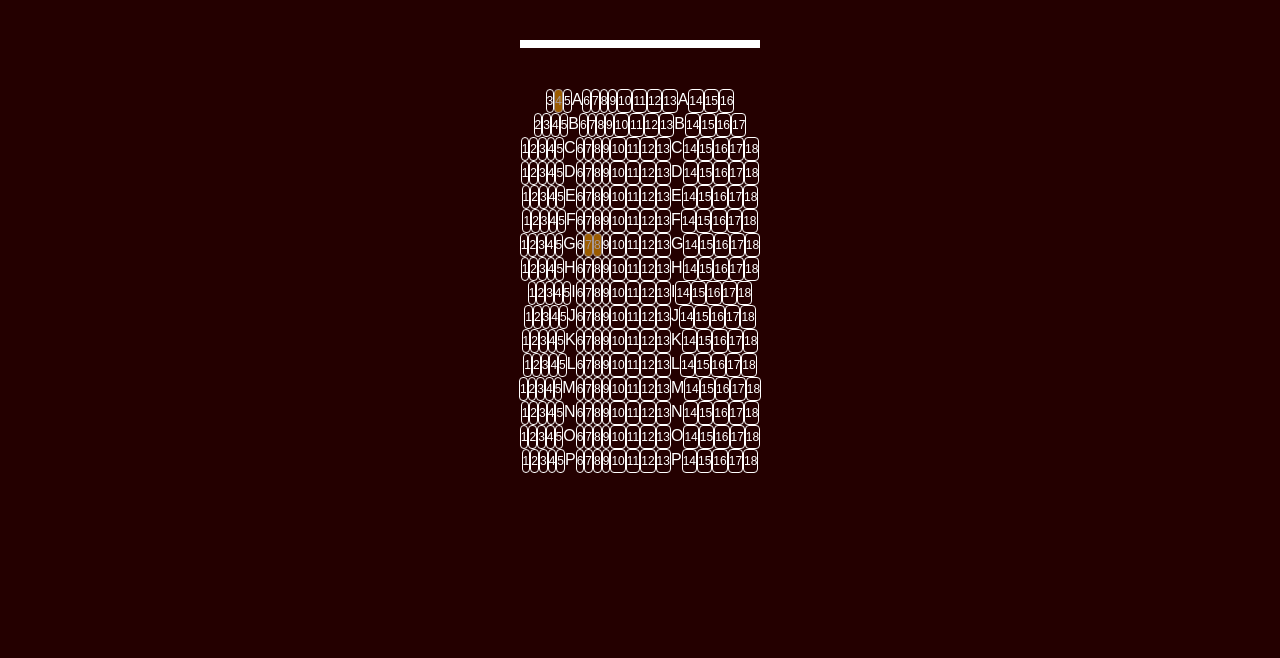
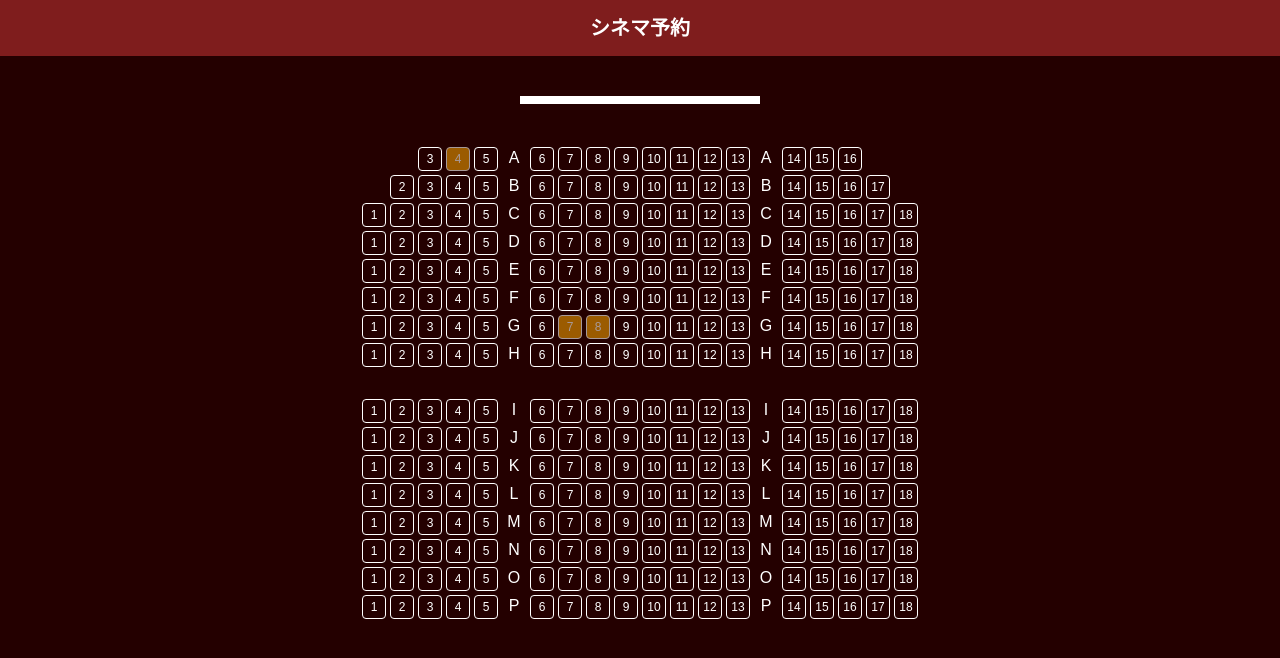
Before and after one commit to TaiyoMaruyama/cinema-reservation-app, a Next.js app in the folder frontend/: page / in a window 1280 px wide. Shown: the top 658 px of the page. Built offline with nearby package versions, Linux system fonts and the light colour scheme.

Commit message:
ヘッダーのベースを作成

```diff
--- a/frontend/app/layout.tsx
+++ b/frontend/app/layout.tsx
@@ -1,3 +1,4 @@
+import Header from '@/components/header/Header'
 import type { Metadata } from 'next'
 import './globals.css'
 
@@ -13,7 +14,10 @@ export default function RootLayout({
 }>) {
   return (
     <html lang='ja'>
-      <body>{children}</body>
+      <body className='w-full'>
+        <Header />
+        {children}
+      </body>
     </html>
   )
 }
--- a/frontend/components/gadgets/seatButton.tsx
+++ b/frontend/components/gadgets/seatButton.tsx
@@ -2,7 +2,6 @@ import { Slot } from '@radix-ui/react-slot'
 import { type VariantProps, cva } from 'class-variance-authority'
 import * as React from 'react'
 
-import { seatButtonSize } from '@/consts/reservation'
 import { cn } from '@/lib/utils'
 
 const buttonVariants = cva(
@@ -48,7 +47,7 @@ const SeatButtonComponent = React.forwardRef<
   ) => {
     const Comp = asChild ? Slot : 'button'
     return (
-      <div className={seatButtonSize}>
+      <div className='w-6 h-6 m-0.5'>
         {!disabled ? (
           <Comp
             className={cn(buttonVariants({ className, selected, reserved }))}
@@ -67,9 +66,7 @@ const SeatButtonComponent = React.forwardRef<
 SeatButtonComponent.displayName = 'Button'
 
 const SeatBlankComponent: React.FC<{ alpha?: string }> = ({ alpha = '' }) => {
-  return (
-    <div className={`${seatButtonSize} text-center  text-white`}>{alpha}</div>
-  )
+  return <div className='w-6 h-6 m-0.5 text-center text-white'>{alpha}</div>
 }
 
 export { SeatBlankComponent, SeatButtonComponent, buttonVariants }
--- /dev/null
+++ b/frontend/components/header/Header.tsx
@@ -0,0 +1,9 @@
+const Header = () => {
+  return (
+    <header className='h-14 w-full bg-red-900 flex items-center justify-center'>
+      <h1 className='text-white font-bold text-xl'>シネマ予約</h1>
+    </header>
+  )
+}
+
+export default Header
--- a/frontend/components/reservation/RowSeats.tsx
+++ b/frontend/components/reservation/RowSeats.tsx
@@ -17,7 +17,7 @@ const RowSeats = () => {
             )}
             {demoColumnList.map((column) => (
               <ColumnSeats
-                key={column}
+                key={`${alphabet}-${column}`}
                 alphabet={alphabet}
                 index={column}
                 passagePoint={passagePoint}
--- a/frontend/consts/reservation.ts
+++ b/frontend/consts/reservation.ts
@@ -1,5 +1,3 @@
-export const seatButtonSize = 'w-6 h-6 m-0.5'
-
 // 16までの数字を動的に生成
 export const demoColumnList: number[] = Array.from(
   { length: 18 },
```
